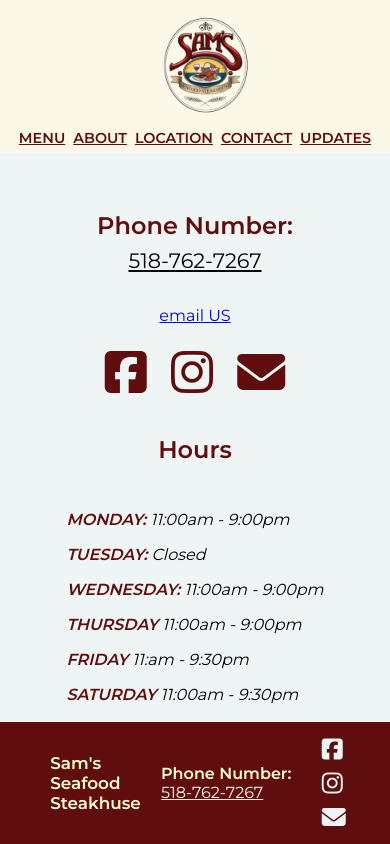
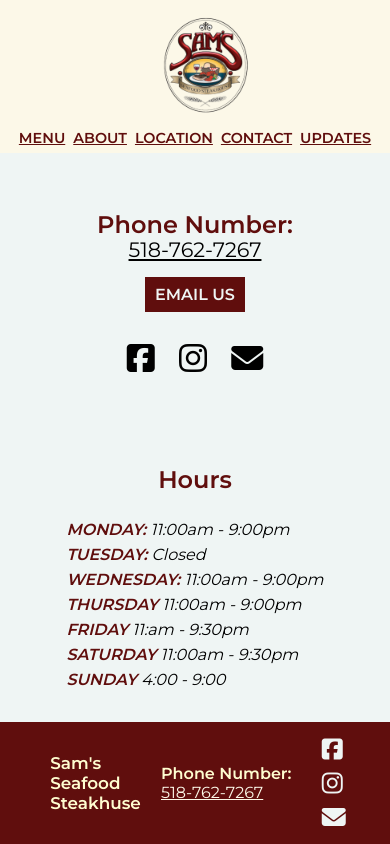
Before and after one commit to santibeca/SamsSteakhouse, a plain HTML site: page contact.html in a window 390 px wide. Drawn offline with Linux system fonts and the light colour scheme.

Commit message:
Add files via upload
finilizzed css 4922

```diff
--- a/resources/css/style.css
+++ b/resources/css/style.css
@@ -288,8 +288,8 @@ nav li a:active {
     margin-top: 20px;
 }
 .contact-container .socials ul li i {
-    color:#600E0D;
-    font-size: 3rem;
+    color:#000000;
+    font-size: 2rem;
 }
 
 .contact-container .socials ul li i:hover{
@@ -305,6 +305,7 @@ nav li a:active {
 
 .contact-box p{
     font-style: italic;
+
 
 }
 .contact-box p span {
@@ -339,12 +340,29 @@ nav li a:active {
        font-size: 1.3rem;
        cursor: pointer;
    }
-.email-us {
-    margin-top: 20px;
-}
+   .email-us{
+       background-color: #600E0D;
+       padding: 5px 10px;
+       margin: 15px auto;
+   }
+   .email-us a{
+       text-decoration: none;
+       color: #eff5f4;
+       text-transform: uppercase;
+       font-weight: bold;
+
+   }
+
+
+
+
 @media only screen and (max-width: 450px) {
     .contact-container .socials{
         margin-top: 10px;
+    }
+    .contact-container{
+        justify-items: center;
+        align-items: center;
     }
     .contact-box {
 
@@ -352,16 +370,18 @@ nav li a:active {
         flex-direction: column;
         align-items: center;
         justify-content: center;
-        flex-basis: 30%;
         height: 40%;
         min-width: 300px;
         color: #000000;
-        padding: 1px;
-        line-height: 35px;
+
+        line-height: 25px;
        }
        .contact-container h1{
         font-size: 1.5rem;
+        margin: 0;
+        padding: 0;
     }
+
 
 }
 
@@ -445,7 +465,7 @@ nav li a:active {
 
 .menu-navigation h1 {
     font-size: 1.5rem;
-    text-decoration: underline;
+    text-decoration: none;
     font-weight: bold;
     width: 100%;
     text-align: center;
@@ -456,7 +476,7 @@ nav li a:active {
     background-size: cover;
     background-repeat: no-repeat;
     background-color: #eff5f4;
-    padding: 5px 0;
+    padding: 0 0;
 
 }
 
@@ -516,6 +536,15 @@ nav li a:active {
 
 .menu-button {
     margin-left: 50%;
+}
+
+.drinks-container{
+
+    flex-direction: column;
+
+
+    margin: 20px auto;
+    padding: 0;
 }
 
 @media only screen and (max-width: 460px) {
```
